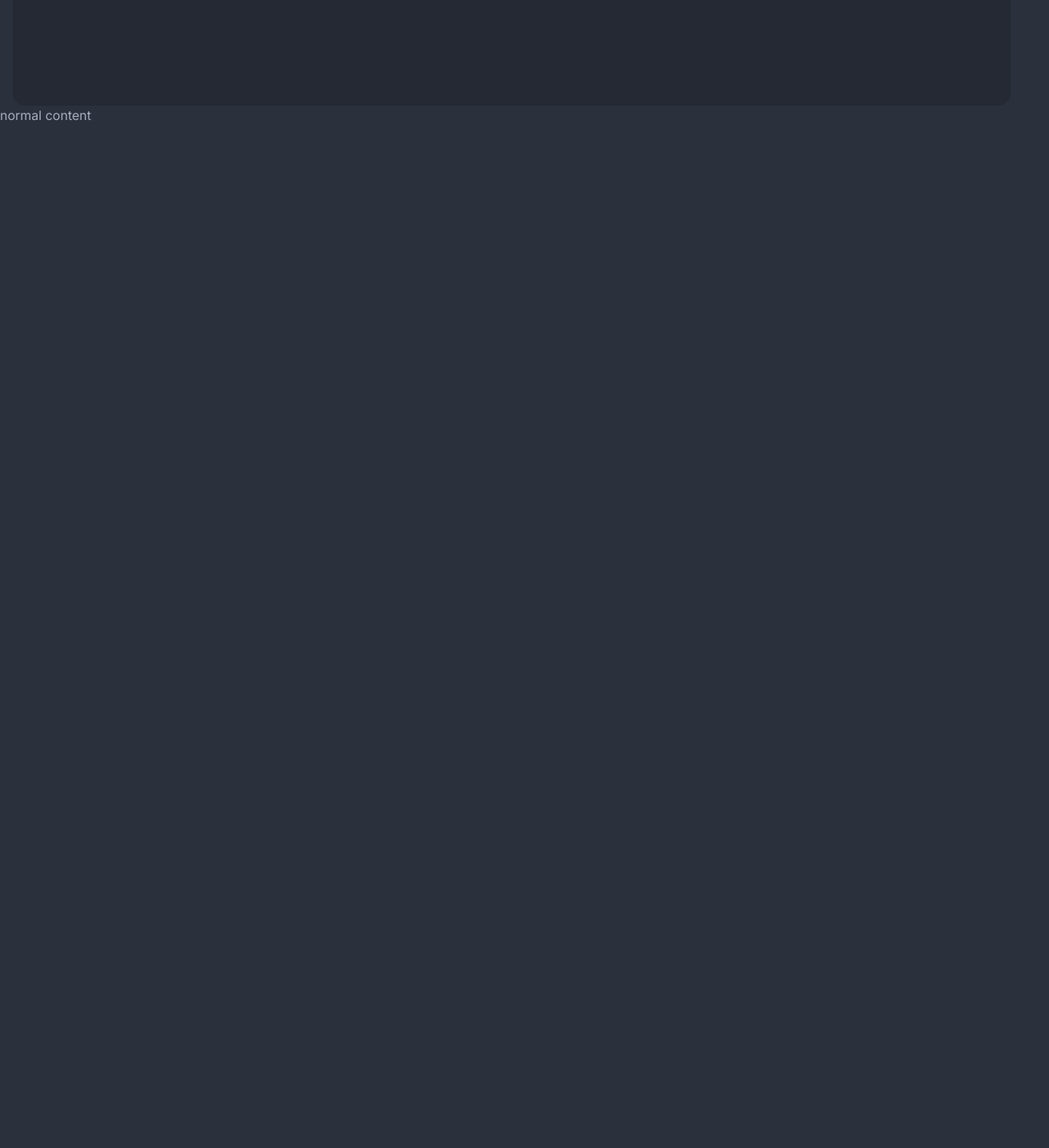
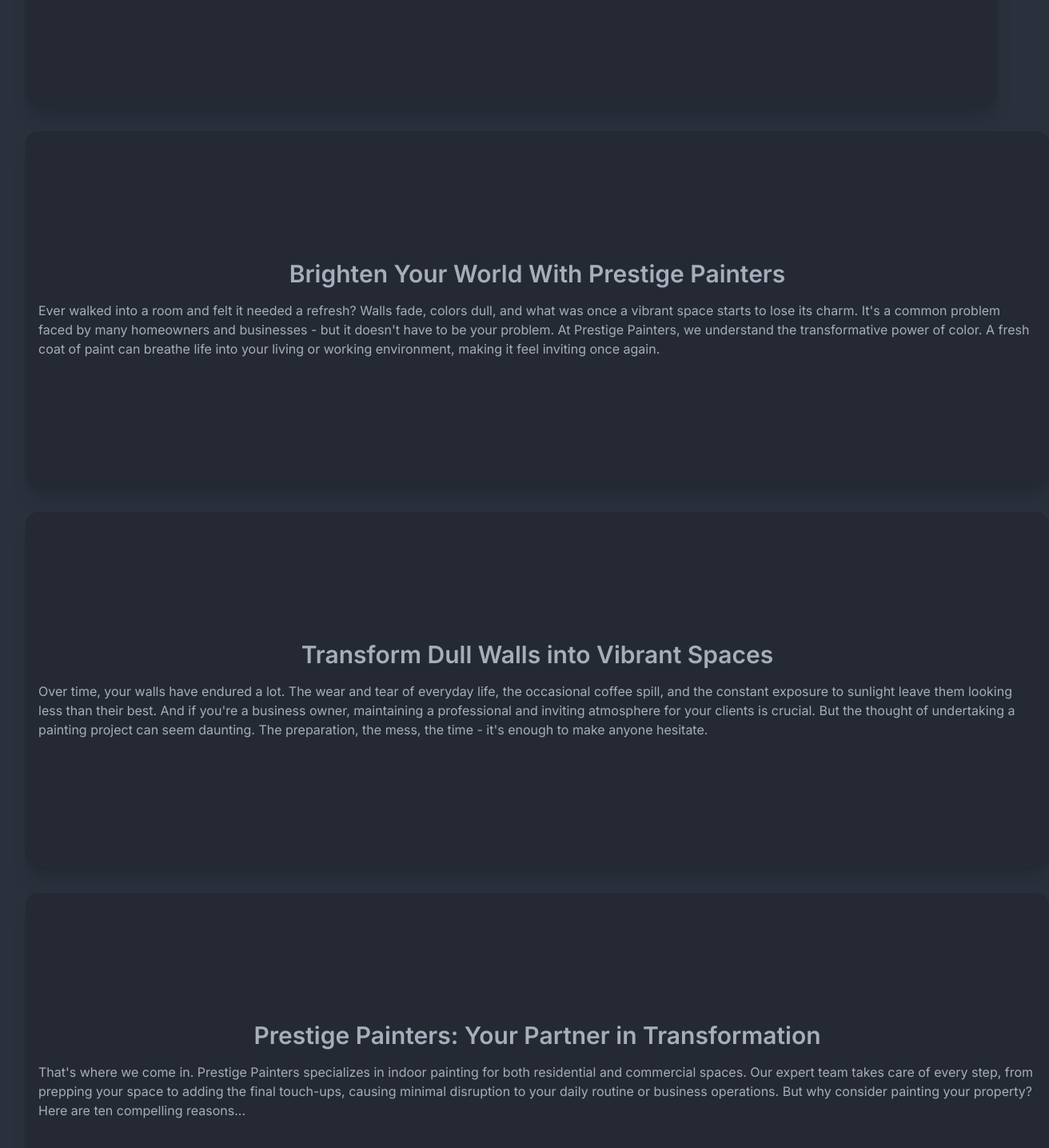
Before and after one commit to bitcode/jrpaintingservices, a Next.js app: page / in a window 1280 px wide. Shown: the part 420-1855 px from the top of the page at 80% size, 1312 px wide, since content can reach past the window. Before the commit the page ends 800 px from the top, so only its background shows below. Built offline with nearby package versions, Linux system fonts and the light colour scheme.

Commit message:
added all main index.tsx cards

```diff
--- a/pages/index.tsx
+++ b/pages/index.tsx
@@ -3,15 +3,31 @@
 const HomePage: React.FC = () => {
   return (
     <>
-    <div className="card bg-base-200 mx-4">
+    <div className='space-y-8'>
+    <div className="card bg-base-200 mx-8 space shadow-xl">
     <div className="hero dark flex flex-col items-center justify-center py-40">
       <h1 className="hero-content text-4xl font-bold">Transform Your Living Space or Workplace Into a Masterpiece - Discover the Magic of Our Expert Painting Services!</h1>
       <p className="hero-content">Skyrocket Your Property Market Value - Experience the Power of Transformation with Our Superior Painting Services!</p>
     </div>
     </div>
-    <div>
-    normal content
+    <div className="hero card bg-base-200 mx-8 shadow-xl">
+    <div className="hero-content py-40 flex flex-col items-center">
+    <p className='text-3xl font-semibold'>Brighten Your World With Prestige Painters</p>
+    <p>Ever walked into a room and felt it needed a refresh? Walls fade, colors dull, and what was once a vibrant space starts to lose its charm. It's a common problem faced by many homeowners and businesses - but it doesn't have to be your problem. At Prestige Painters, we understand the transformative power of color. A fresh coat of paint can breathe life into your living or working environment, making it feel inviting once again.</p>
     </div>
+    </div>
+    <div className="hero card bg-base-200 mx-8 shadow-xl">
+    <div className="hero-content py-40 flex flex-col items-center">
+    <p className='text-3xl font-semibold'>Transform Dull Walls into Vibrant Spaces</p>
+    <p>Over time, your walls have endured a lot. The wear and tear of everyday life, the occasional coffee spill, and the constant exposure to sunlight leave them looking less than their best. And if you're a business owner, maintaining a professional and inviting atmosphere for your clients is crucial. But the thought of undertaking a painting project can seem daunting. The preparation, the mess, the time - it's enough to make anyone hesitate.</p>
+    </div>
+    </div>
+    <div className="hero card bg-base-200 mx-8 shadow-xl">
+    <div className="hero-content py-40 flex flex-col items-center">
+    <p className='text-3xl font-semibold'>Prestige Painters: Your Partner in Transformation</p>
+    <p>That's where we come in. Prestige Painters specializes in indoor painting for both residential and commercial spaces. Our expert team takes care of every step, from prepping your space to adding the final touch-ups, causing minimal disruption to your daily routine or business operations. But why consider painting your property? Here are ten compelling reasons...</p>
+    </div>
+    </div></div>
     </>
 
   );
```
